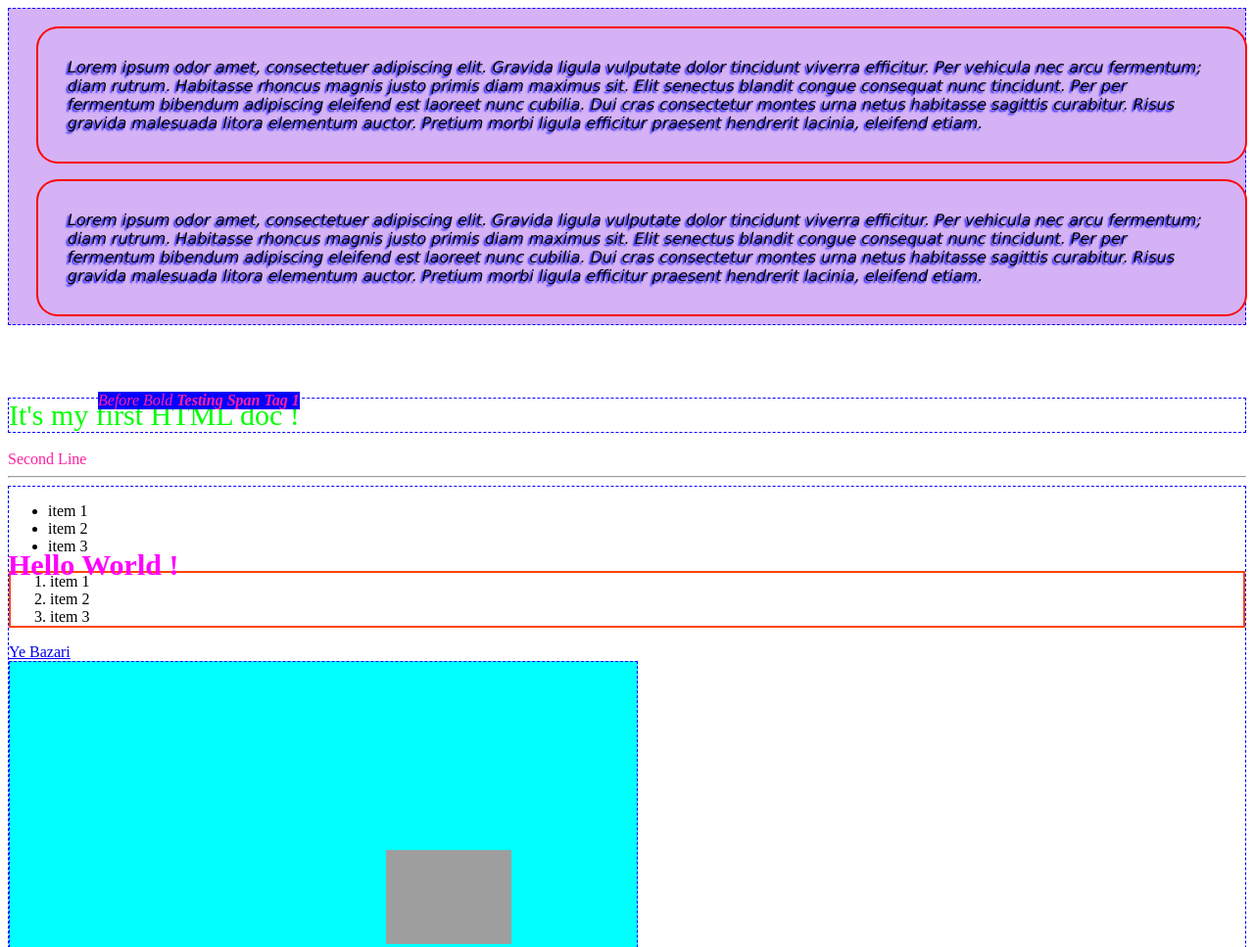
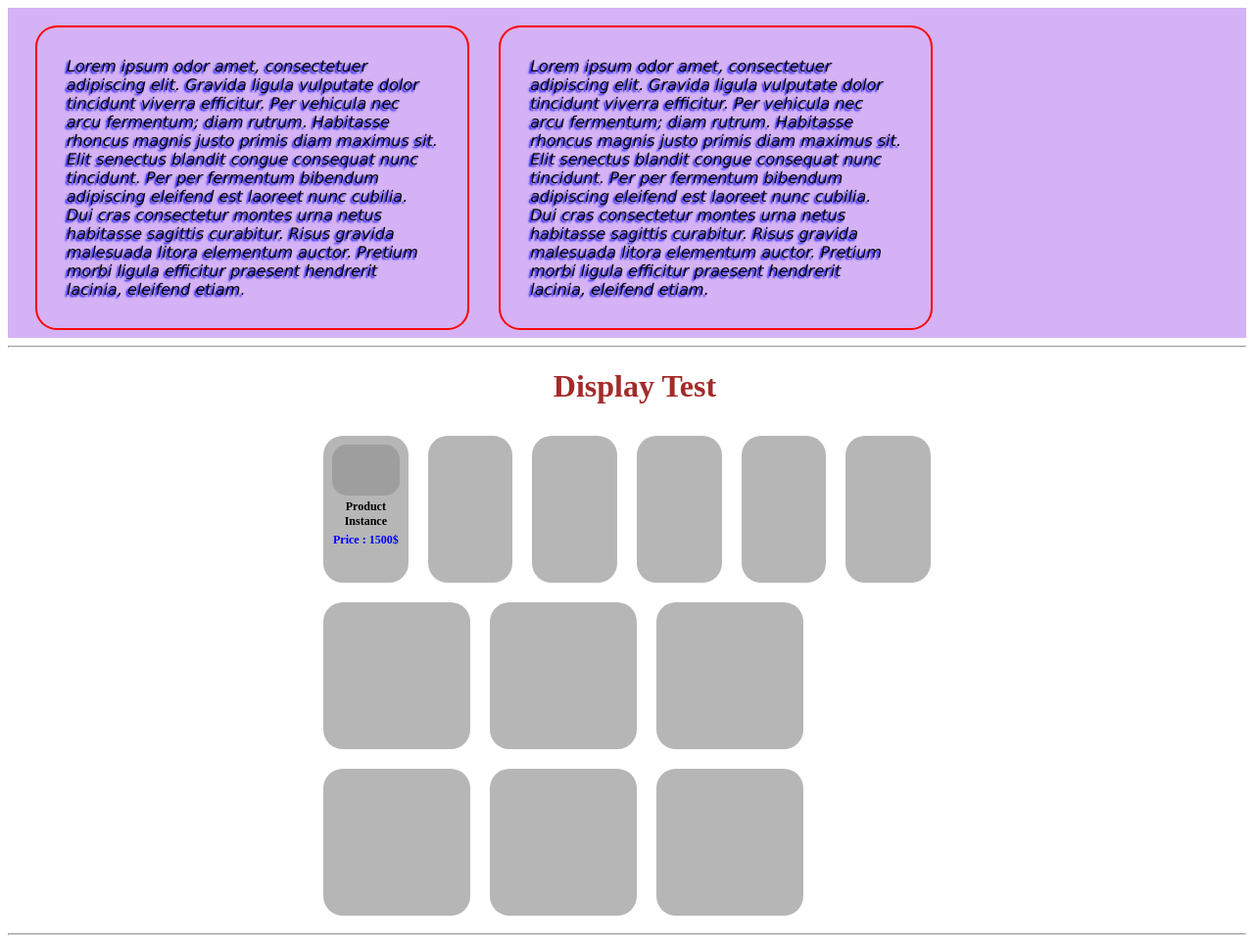
Before and after one commit to pascalmind/web-course1, a plain HTML site: page index.html in a window 1280 px wide. Shown: the top 967 px of the page at 98% size. Drawn offline with Linux system fonts and the light colour scheme; grey boxes are pictures that could not be loaded.

Commit message:
product card added

```diff
--- a/index.html
+++ b/index.html
@@ -15,6 +15,34 @@
 
         <p>Lorem ipsum odor amet, consectetuer adipiscing elit. Gravida ligula vulputate dolor tincidunt viverra efficitur. Per vehicula nec arcu fermentum; diam rutrum. Habitasse rhoncus magnis justo primis diam maximus sit. Elit senectus blandit congue consequat nunc tincidunt. Per per fermentum bibendum adipiscing eleifend est laoreet nunc cubilia. Dui cras consectetur montes urna netus habitasse sagittis curabitur. Risus gravida malesuada litora elementum auctor. Pretium morbi ligula efficitur praesent hendrerit lacinia, eleifend etiam.</p>
     </div>
+    <hr/>
+        <h1 style="width: 100vw; text-align: center; font-weight: bold; color: brown;">Display Test</h1>
+        <div class="square-container">
+            <div class=" red-square">
+                <img src="https://tookaarts.com/wp-content/uploads/2018/04/012.jpg"
+            alt="some woman"
+            style="width: 80%; border-radius: 15px; margin-top: 10%;"
+             />
+            <h2 style="color:  black ; margin-top: 4px; margin-bottom: 0px; font-size: 12px; width: 100%; text-align: center">Product Instance</h2>
+            <h3 style="color: blue; margin-top: 4px; font-size: 12px; width: 100%; text-align: center; ">Price : 1500$</h3>
+            </div>
+            <div class=" red-square"></div>
+            <div class=" red-square"></div>
+            <div class=" red-square"></div>
+            <div class=" red-square"></div>
+            <div class=" red-square"></div>
+        </div>
+        <div class="square-container2">
+            <div class=" red-square"></div>
+            <div class=" red-square"></div>
+            <div class=" red-square"></div>
+            <div class=" red-square"></div>
+            <div class=" red-square"></div>
+            <div class=" red-square"></div>
+        </div>
+    <hr/>
+
+
     <h1 id="sticky-test" style="z-index: 3; color: #ff00ff; font-size: 30px; font-weight: bold;">
         Hello World !
     </h1>
--- a/styles.css
+++ b/styles.css
@@ -14,7 +14,8 @@ p {
     margin : 20px 0px 10px 30px;
     padding: 30px;
     text-shadow: -2px 2px 2px  blue;
-
+    width: 30%;
+    display: inline-block;
 }
 
 #sticky-test{
@@ -23,7 +24,7 @@ p {
 }
 
 div {
-    border : 1px dashed blue
+    /* border : 1px dashed blue */
 }
 
 ol {
@@ -32,10 +33,12 @@ ol {
 
 #paragraph-container{
     background-color: rgb(212, 178, 245);
+    display: block;
 }
 
 .test-span{
     background-color: blue;
+    display: none;
 }
 
 .text-italic{
@@ -49,3 +52,36 @@ ol {
 #test-id{
     background-color: chocolate;
 }
+
+
+.square-container{
+    width: 50vw;
+    margin-left: auto;
+    margin-right: auto;
+    display: flex;
+    overflow: visible;
+    flex-wrap: nowrap;
+}
+
+.square-container2{
+    width: 50vw;
+    margin-left: auto;
+    margin-right: auto;
+    display: flex;
+    overflow: visible;
+    flex-wrap: wrap;
+}
+
+.red-square{
+    background-color: rgb(182, 182, 182);
+    width: 150px;
+    height: 150px;
+    margin: 10px;
+    border-radius: 20px;
+    display: flex;
+    align-items: center;
+    flex-direction: column;
+
+    /* flex-shrink: 0; */
+    /* display: inline-block; */
+}
```
